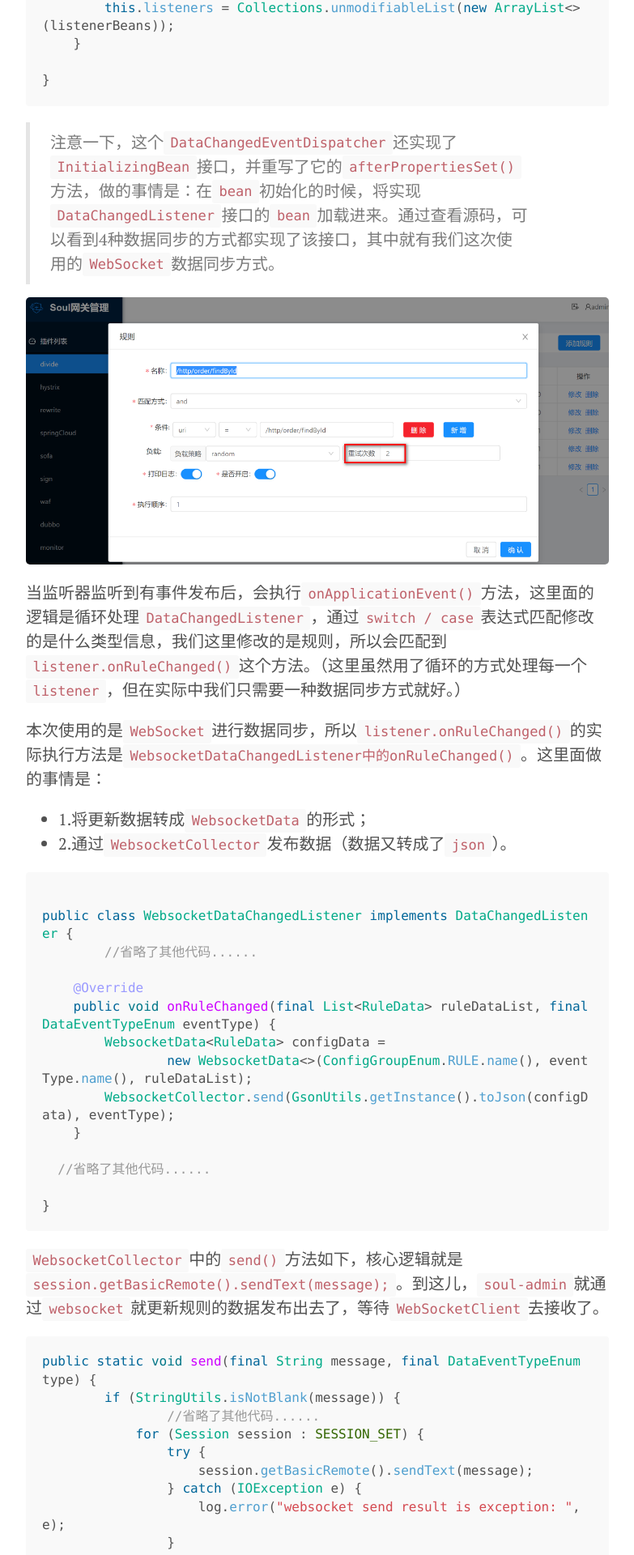
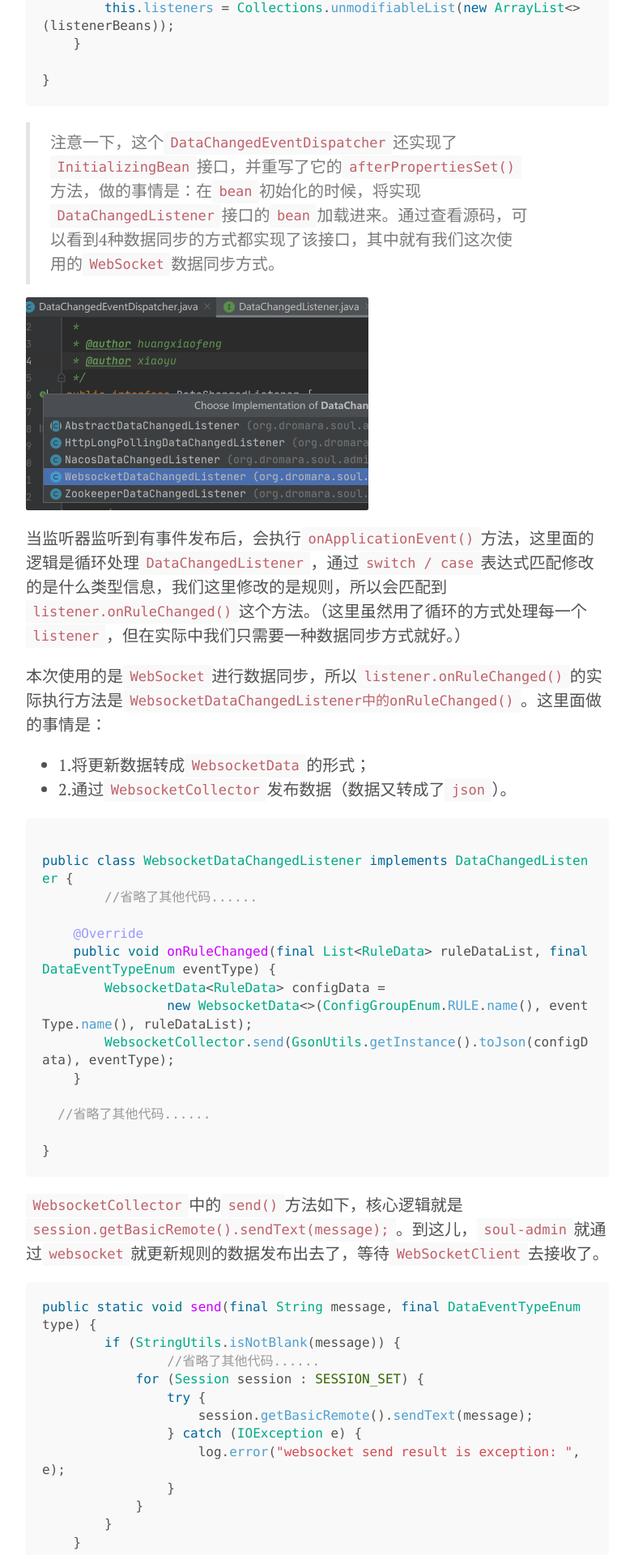
Before and after one commit to midnight2104/midnight2104.github.io, a Jekyll site: the page built from _posts/2021-1-20-Soul网关中的数据同步之WebSocket.md, in a window 1280 px wide. Shown: the part 4480-6400 px from the top of the page at 81% size, without its empty margins (248-1031 px from the left). Built offline with Jekyll 4.4.1, drawn with Linux system fonts in a browser that asks for light colours.

Commit message:
soul websocket 数据同步

```diff
--- a/_posts/2021-1-20-Soul网关中的数据同步之WebSocket.md
+++ b/_posts/2021-1-20-Soul网关中的数据同步之WebSocket.md
@@ -133,7 +133,7 @@ public class DataChangedEventDispatcher implements ApplicationListener<DataChang
 
 
 
-![1](https://midnight2104.github.io/img/2021-1-20/2.png)
+<img src="https://midnight2104.github.io/img/2021-1-20/3.png" alt="1" style="zoom:50%;" />
 
 
 
@@ -231,7 +231,7 @@ public class WebsocketDataHandler {
 
 根据传入的数据类型，使用对应的`Handler`去处理，比如，我们修改的是规则信息，所以这里会调用`RuleDataHandler`来处理。跟踪进去后，发现`RuleDataHandler`继承了`AbstractDataHandler`类，其他几种数据类型也继承了该类。
 
-![1](https://midnight2104.github.io/img/2021-1-20/2.png)
+<img src="https://midnight2104.github.io/img/2021-1-20/4.png" alt="1" style="zoom:50%;" />
 
 通过源码发现，这里运用了`模板方法`的设计模式。定义好了通用的方法`handle()`，其他方法都是抽象方法，由子类去实现。在`handle()`方法中通过`switch / case`表达式去匹配操作类型，然后执行实际的方法。
 
```
